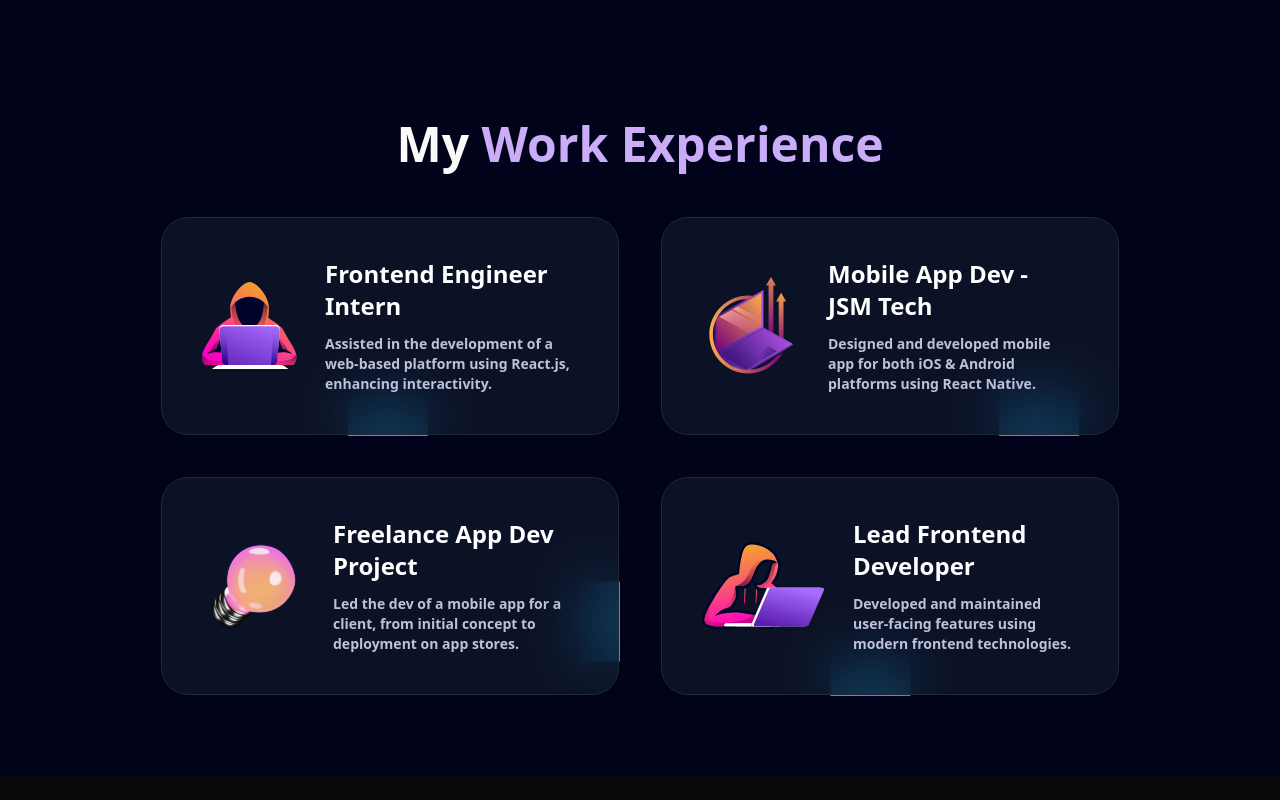
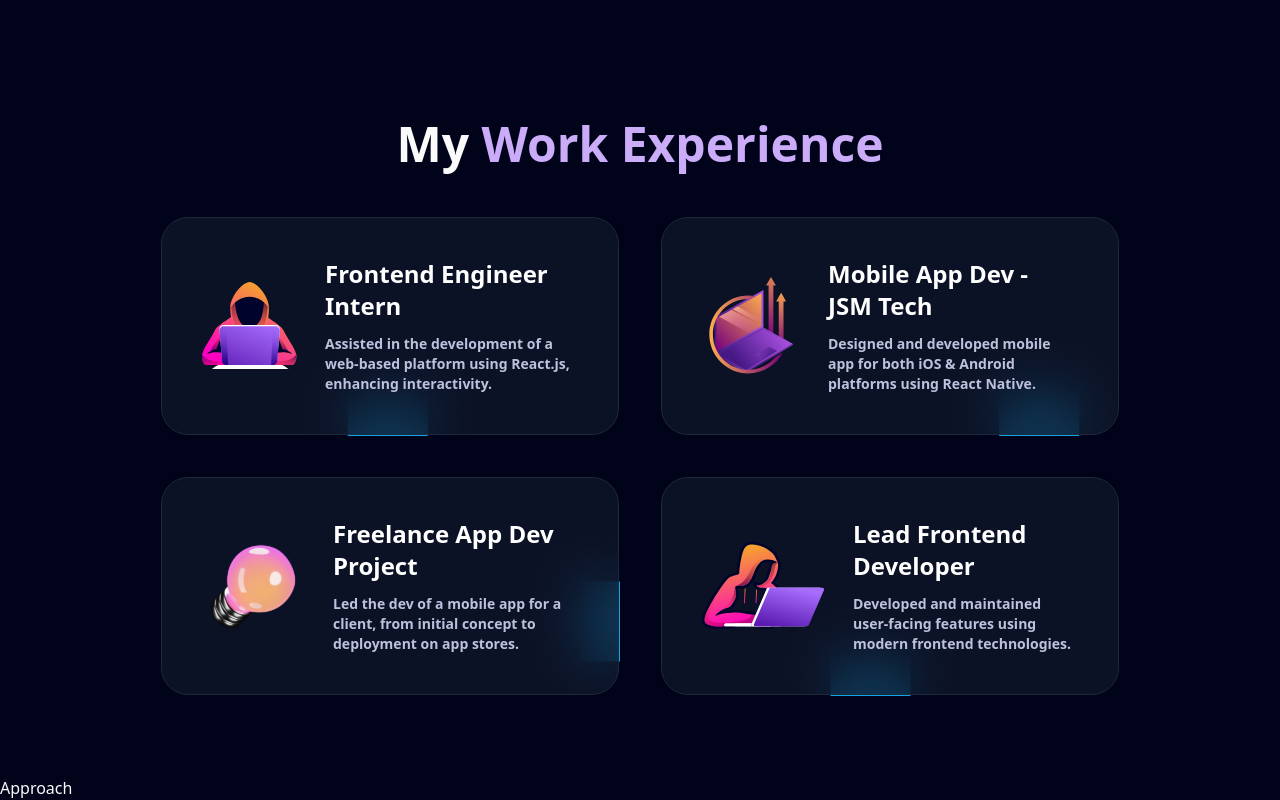
Before and after one commit to souravbiswas19/sourav-biswas-portfolio, a Next.js app: page / in a window 1280 px wide. Shown: the part 4452-5252 px from the top of the page. Before the commit the page ends 5228 px from the top, so only its background shows below. Built offline with nearby package versions, Linux system fonts and the light colour scheme.

Commit message:
Approach Feature Added

```diff
--- a/app/page.tsx
+++ b/app/page.tsx
@@ -8,6 +8,7 @@ import RecentProjects from "@/components/RecentProjects";
 import { navItems } from "@/data";
 import Clients from "@/components/Clients";
 import Experience from "@/components/Experience";
+import Approach from "@/components/Approach";
 
 export default function Home() {
   return (
@@ -19,6 +20,7 @@ export default function Home() {
         <RecentProjects/>
         <Clients/>
         <Experience/>
+        <Approach/>
       </div>
     </main>
   );
--- /dev/null
+++ b/components/Approach.tsx
@@ -0,0 +1,9 @@
+import React from 'react'
+
+const Approach = () => {
+  return (
+    <div>Approach</div>
+  )
+}
+
+export default Approach
```
